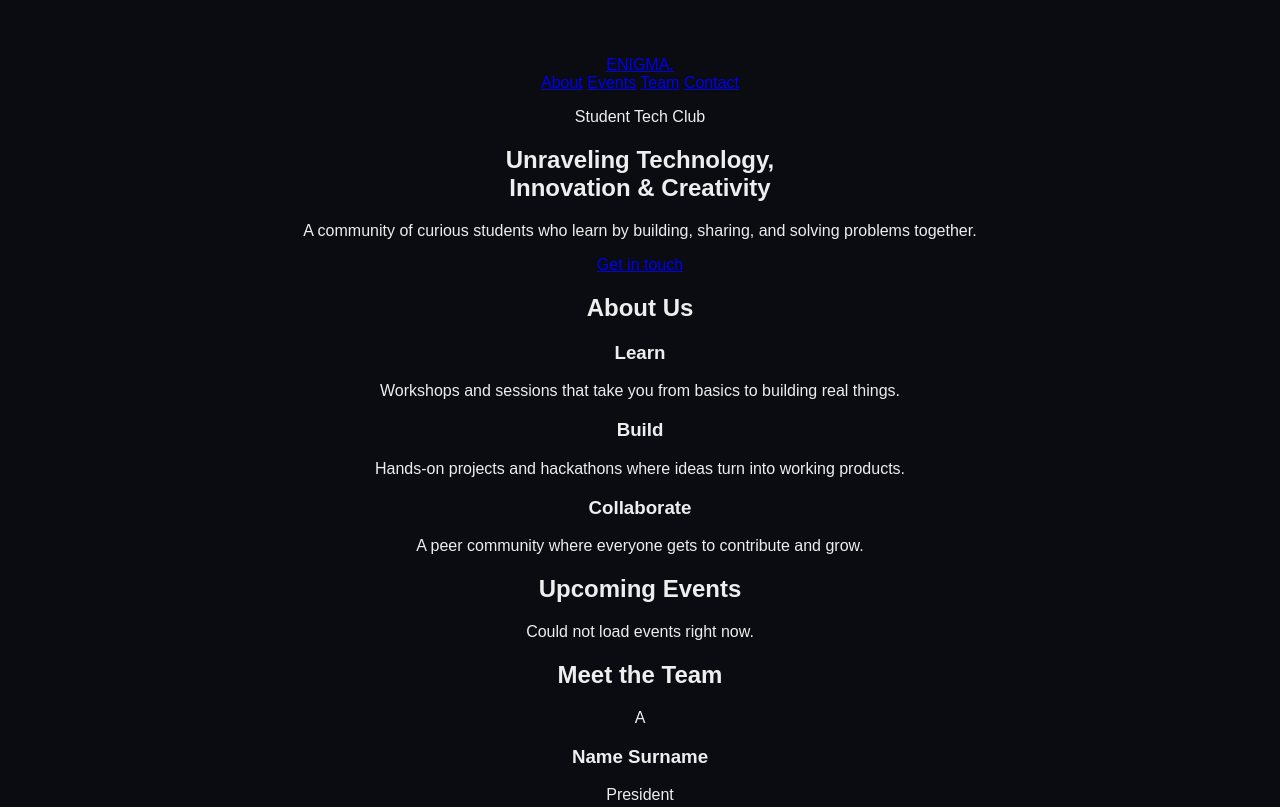
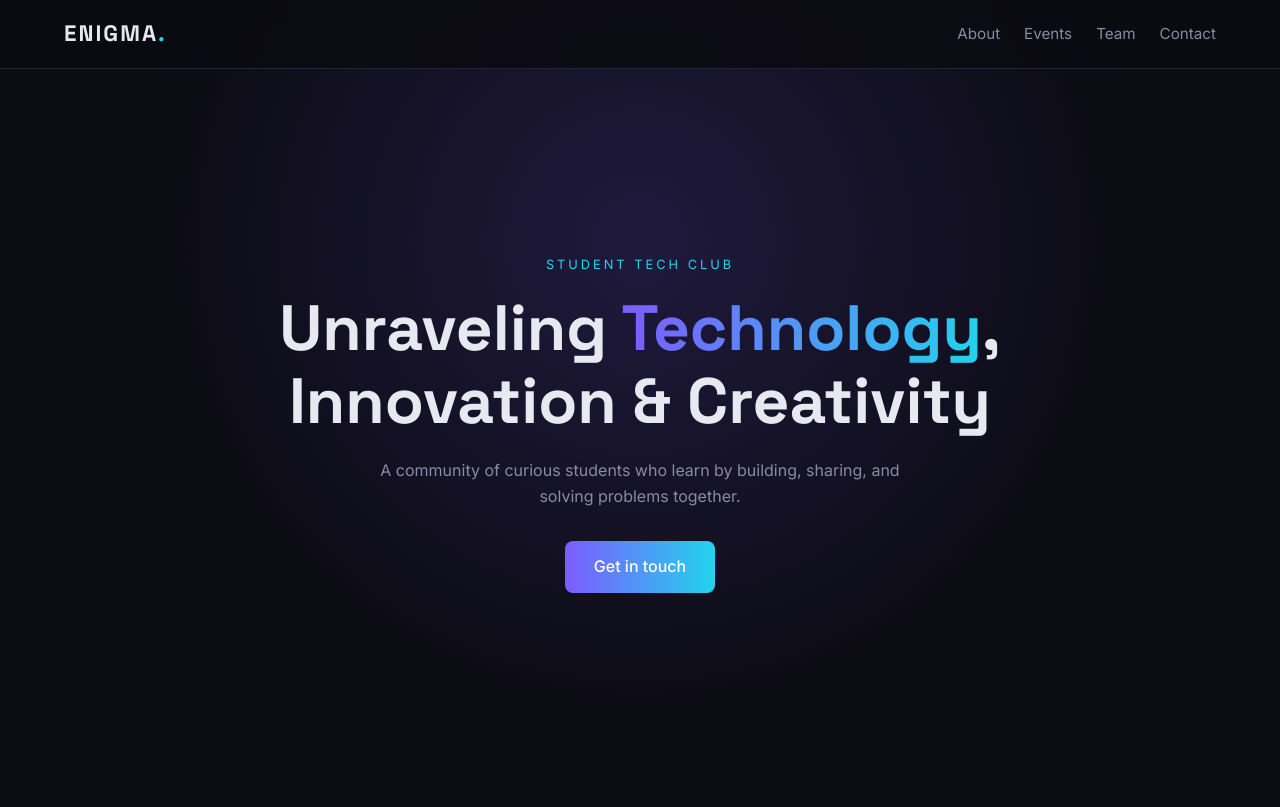
Before and after one commit to harshit-auth/enigma-site, a plain HTML site: page index.html in a window 1280 px wide. Shown: the top 807 px of the page. Drawn offline with Linux system fonts and the light colour scheme; no server answers.

Commit message:
Refactor CSS with variables and improved styles

```diff
--- a/style.css
+++ b/style.css
@@ -1 +1,119 @@
-body { background: #0b0b12; color: #eee; font-family: sans-serif; text-align: center; padding: 3rem; }
+:root {
+  --bg: #0b0b12;
+  --surface: #14141f;
+  --border: #23233a;
+  --text: #e8e8f0;
+  --muted: #8a8aa3;
+  --accent: #7c5cff;
+  --accent2: #22d3ee;
+}
+
+* { box-sizing: border-box; margin: 0; padding: 0; }
+html { scroll-behavior: smooth; }
+
+body {
+  background: var(--bg);
+  color: var(--text);
+  font-family: "Inter", sans-serif;
+  line-height: 1.6;
+}
+
+h1, h2, h3, .logo { font-family: "Space Grotesk", sans-serif; }
+
+.glow {
+  background: linear-gradient(90deg, var(--accent), var(--accent2));
+  -webkit-background-clip: text;
+  background-clip: text;
+  color: transparent;
+}
+
+/* Navbar */
+.navbar {
+  position: fixed; top: 0; left: 0; right: 0; z-index: 10;
+  display: flex; justify-content: space-between; align-items: center;
+  padding: 1rem 5%;
+  background: rgba(11, 11, 18, 0.85);
+  backdrop-filter: blur(10px);
+  border-bottom: 1px solid var(--border);
+}
+.logo { font-weight: 700; font-size: 1.4rem; color: var(--text); text-decoration: none; letter-spacing: 2px; }
+.logo span { color: var(--accent2); }
+.navbar nav { display: flex; gap: 1.5rem; }
+.navbar nav a { color: var(--muted); text-decoration: none; font-size: 0.95rem; transition: color 0.2s; }
+.navbar nav a:hover { color: var(--text); }
+
+/* Hero */
+.hero {
+  min-height: 100vh;
+  display: flex; flex-direction: column; justify-content: center; align-items: center;
+  text-align: center;
+  padding: 6rem 5% 3rem;
+  background: radial-gradient(circle at 50% 30%, rgba(124, 92, 255, 0.18), transparent 60%);
+}
+.tag { color: var(--accent2); letter-spacing: 3px; text-transform: uppercase; font-size: 0.8rem; margin-bottom: 1rem; }
+.hero h1 { font-size: clamp(2rem, 6vw, 4rem); line-height: 1.15; margin-bottom: 1.2rem; }
+.sub { color: var(--muted); max-width: 560px; margin-bottom: 2rem; }
+
+.btn {
+  display: inline-block; cursor: pointer; border: none;
+  padding: 0.8rem 1.8rem; border-radius: 8px;
+  background: linear-gradient(90deg, var(--accent), var(--accent2));
+  color: #fff; font-weight: 500; font-size: 1rem; text-decoration: none;
+  transition: transform 0.2s, box-shadow 0.2s;
+}
+.btn:hover { transform: translateY(-2px); box-shadow: 0 8px 24px rgba(124, 92, 255, 0.35); }
+
+/* Sections */
+.section { padding: 5rem 5%; max-width: 1100px; margin: 0 auto; }
+.section h2 { font-size: 2rem; margin-bottom: 2rem; text-align: center; }
+
+.cards { display: grid; gap: 1.2rem; }
+.cards.two { grid-template-columns: repeat(auto-fit, minmax(280px, 1fr)); }
+.cards.three { grid-template-columns: repeat(auto-fit, minmax(240px, 1fr)); }
+.cards.four { grid-template-columns: repeat(auto-fit, minmax(200px, 1fr)); }
+
+.card {
+  background: var(--surface);
+  border: 1px solid var(--border);
+  border-radius: 12px;
+  padding: 1.5rem;
+  transition: transform 0.2s, border-color 0.2s;
+}
+.card:hover { transform: translateY(-4px); border-color: var(--accent); }
+.card h3 { margin-bottom: 0.5rem; }
+.card p, .muted { color: var(--muted); font-size: 0.95rem; }
+.event-date { color: var(--accent2); font-size: 0.85rem; margin-top: 0.5rem; }
+
+.person { text-align: center; }
+.avatar {
+  width: 64px; height: 64px; border-radius: 50%;
+  margin: 0 auto 1rem;
+  display: flex; align-items: center; justify-content: center;
+  font-family: "Space Grotesk", sans-serif; font-size: 1.5rem; font-weight: 700;
+  background: linear-gradient(135deg, var(--accent), var(--accent2));
+}
+
+/* Form */
+.form { display: flex; flex-direction: column; gap: 1rem; max-width: 560px; margin: 0 auto; }
+.form input, .form textarea {
+  background: var(--surface); border: 1px solid var(--border);
+  color: var(--text); font-family: inherit; font-size: 1rem;
+  padding: 0.8rem 1rem; border-radius: 8px; outline: none; resize: vertical;
+}
+.form input:focus, .form textarea:focus { border-color: var(--accent); }
+.status { min-height: 1.4rem; font-size: 0.95rem; text-align: center; }
+.status.ok { color: #4ade80; }
+.status.err { color: #f87171; }
+
+footer { text-align: center; padding: 2rem 5%; color: var(--muted); border-top: 1px solid var(--border); font-size: 0.9rem; }
+
+/* Scroll reveal */
+.reveal { opacity: 0; transform: translateY(24px); transition: opacity 0.7s ease, transform 0.7s ease; }
+.reveal.visible { opacity: 1; transform: none; }
+
+/* Mobile */
+@media (max-width: 600px) {
+  .navbar nav { gap: 0.9rem; }
+  .navbar nav a { font-size: 0.85rem; }
+  .logo { font-size: 1.1rem; }
+}
```
